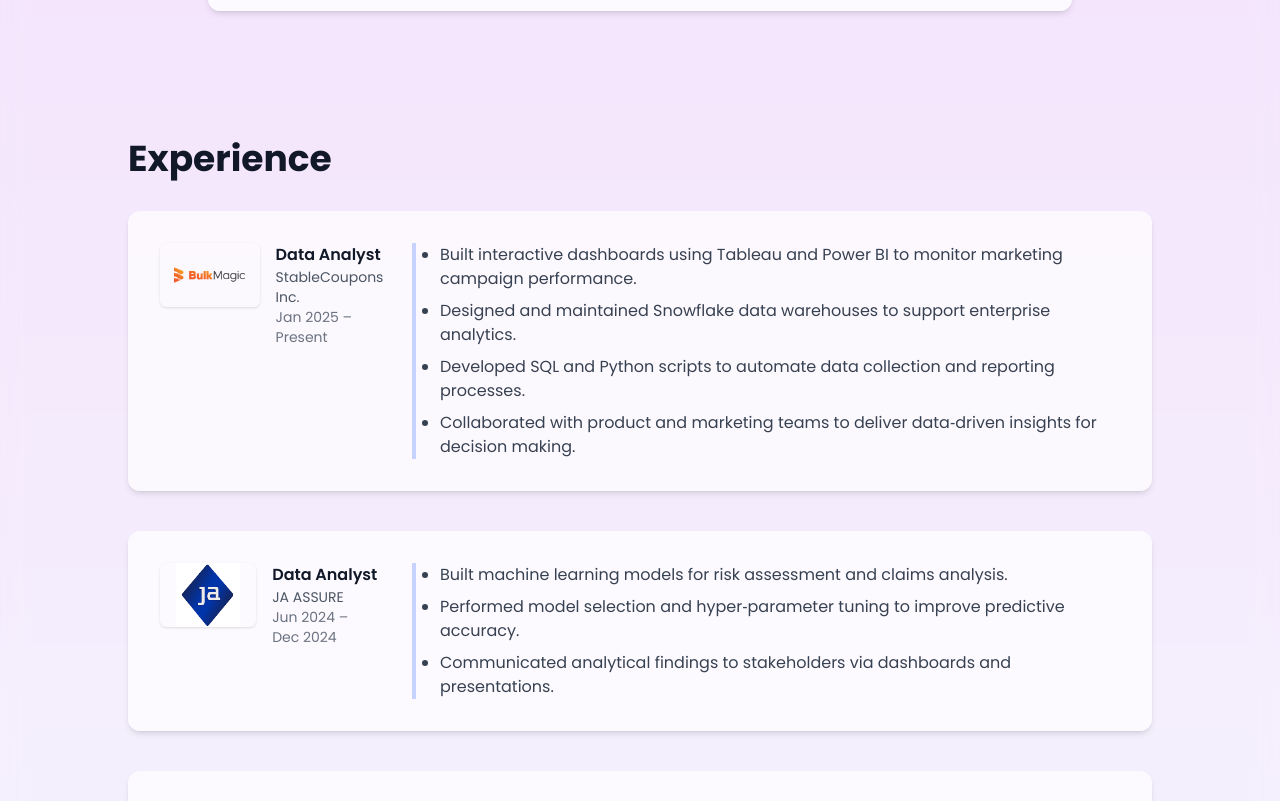
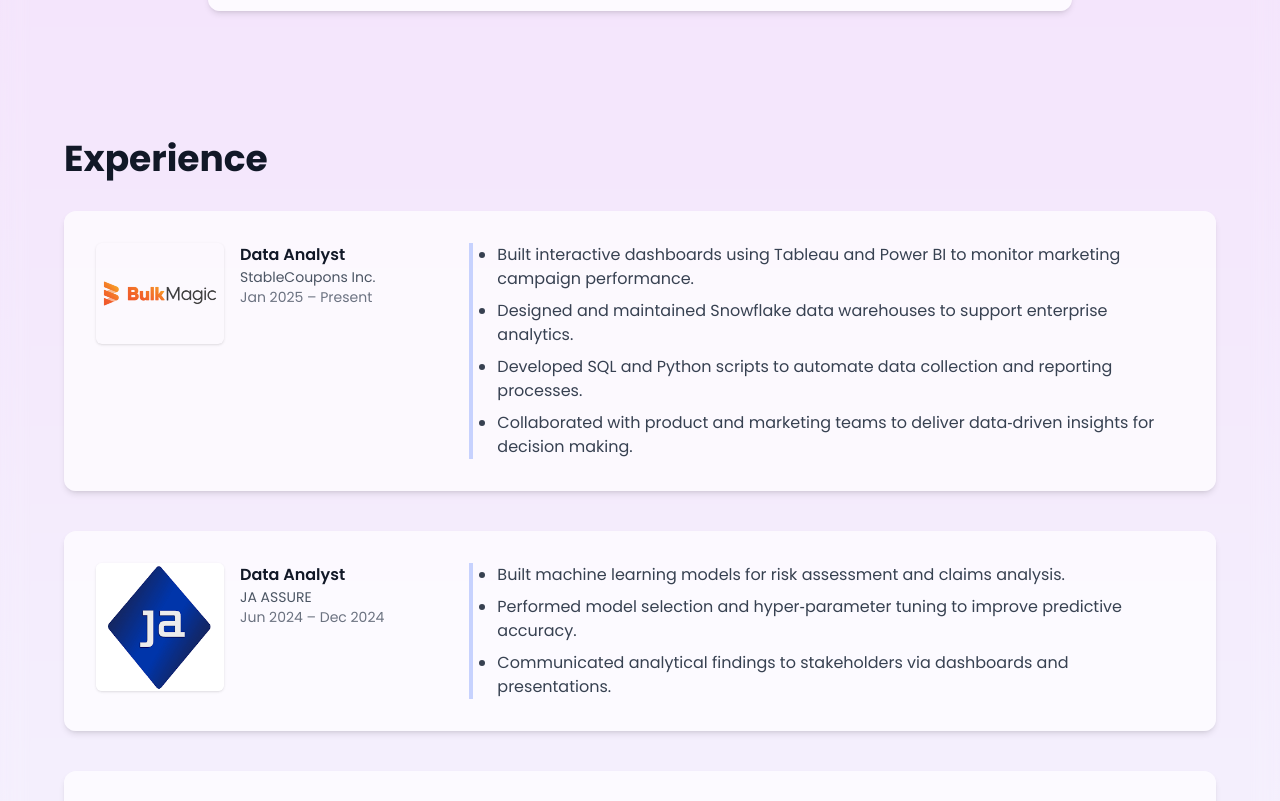
Before and after one commit to Nishok2002/portfolio-website, a Next.js app: page / in a window 1280 px wide. Shown: the part 1277-2078 px from the top of the page. Built offline with nearby package versions, Linux system fonts and the light colour scheme.

Commit message:
Update experience cards: enlarge width and logo sizes for better date alignment

```diff
--- a/components/Experience.tsx
+++ b/components/Experience.tsx
@@ -15,7 +15,10 @@ const Experience = () => {
       transition={{ duration: 0.6 }}
       viewport={{ once: true }}
     >
-      <div className="mx-auto max-w-5xl">
+      {/* Increase max-width to allow the experience cards to stretch further
+       * horizontally.  This helps align the period/dates across entries by
+       * giving each card more room. */}
+      <div className="mx-auto max-w-6xl">
         <h2 className="mb-8 text-3xl font-bold text-gray-900 md:text-4xl">
           Experience
         </h2>
@@ -29,15 +32,17 @@ const Experience = () => {
               transition={{ duration: 0.5, delay: idx * 0.1 }}
               viewport={{ once: true }}
             >
-              {/* Company info with optional logo */}
-              <div className="flex items-start space-x-4 md:w-1/4">
+              {/* Company info with optional logo.  Increase the logo size and
+               * allocate a bit more space for the employer/date column to
+               * align dates properly. */}
+              <div className="flex items-start space-x-4 md:w-1/3">
                 {exp.logo ? (
                   <Image
                     src={exp.logo}
                     alt={`${exp.company} logo`}
-                    width={112}
-                    height={64}
-                    className="h-16 w-28 rounded-md object-contain shadow"
+                    width={128}
+                    height={72}
+                    className="h-18 w-32 rounded-md object-contain shadow"
                   />
                 ) : null}
                 <div>
@@ -47,7 +52,7 @@ const Experience = () => {
                 </div>
               </div>
               {/* Role details */}
-              <div className="md:w-3/4">
+              <div className="md:w-2/3">
                 <ul className="list-disc space-y-2 border-l-4 border-indigo-200 pl-6 text-gray-700">
                   {exp.details.map((detail, i) => (
                     <li key={i}>{detail}</li>
```
